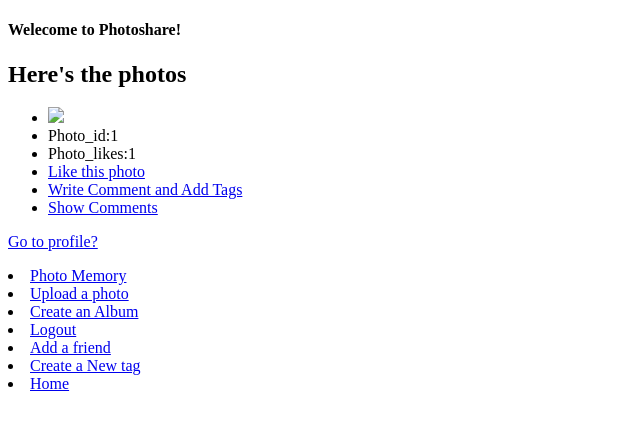
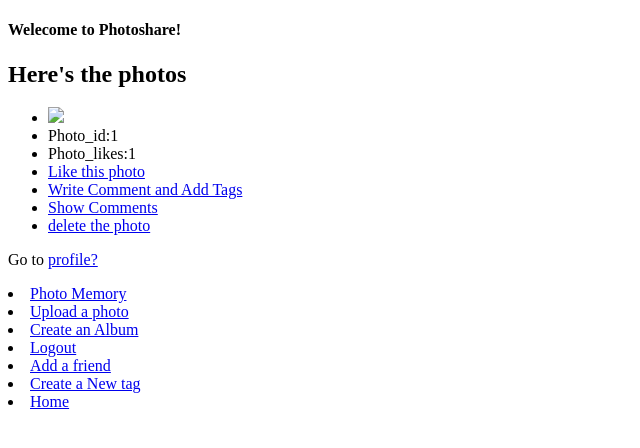
Before and after one commit to NaichuanZhang/photoshare, a Flask app: page / in a window 1280 px wide. Shown: the top 448 px of the page, without its empty margins (0-640 px from the left). Run offline with Flask 2, Linux system fonts and the light colour scheme; data comes from the database, SQL or seed files in the repository; tables that the repository leaves empty hold one stand-in row (values such as "Sample post").

Commit message:
minor fix + delete method

```diff
--- a/app.py
+++ b/app.py
@@ -424,8 +424,15 @@ def recommendation(tagid):
 	newcursor = conn.cursor()
 	newcursor.execute("SELECT imgdata, picture_id, caption, num_likes FROM Pictures WHERE picture_id in ({0})".format(resultquery))
 	return render_template('hello.html', message = "Here are your recommendations", photos = newcursor.fetchall())
-
-
+#delete photo
+@app.route('/show/delete_photo/<photo_id>')
+@flask_login.login_required
+def delete_photo(photo_id):
+	cursor = conn.cursor()
+	cursor.execute("DELETE FROM Pictures WHERE Picture_id ='{0}'".format(photo_id))
+	conn.commit()
+	uid = getUserIdFromEmail(flask_login.current_user.id)
+	return render_template('hello.html', name=flask_login.current_user.id, message='Your deleted your photo', photos=getUsersPhotos(uid), comments= getComments())
 #default page
 @app.route("/", methods=['GET'])
 def hello():
--- a/schema.sql
+++ b/schema.sql
@@ -69,8 +69,8 @@ CREATE TABLE Pictures_Tags
 (
 	picture_id int4,
     tag_id int4,
-    FOREIGN KEY (picture_id) references Pictures(picture_id) ON UPDATE CASCADE,
-    FOREIGN KEY (tag_id) references Tags(tag_id) ON UPDATE CASCADE
+    FOREIGN KEY (picture_id) references Pictures(picture_id) ON UPDATE CASCADE ON DELETE CASCADE,
+    FOREIGN KEY (tag_id) references Tags(tag_id) ON UPDATE CASCADE ON DELETE CASCADE
 );
 
 
--- a/templates/hello.html
+++ b/templates/hello.html
@@ -13,6 +13,7 @@
     <li><a href="/like/{{photo[1]}}">Like this photo</a></li>
     <li><a href="/new_picture_info/{{photo[1]}}">Write Comment and Add Tags</a></li>
     <li><a href="/comment_show/{{photo[1]}}">Show Comments</li>
+    <li><a href="/show/delete_photo/{{photo[1]}}">delete the photo</a></li>
     {% endfor %}
 </ul>
 {% endif %} {% if message is none %}
```
